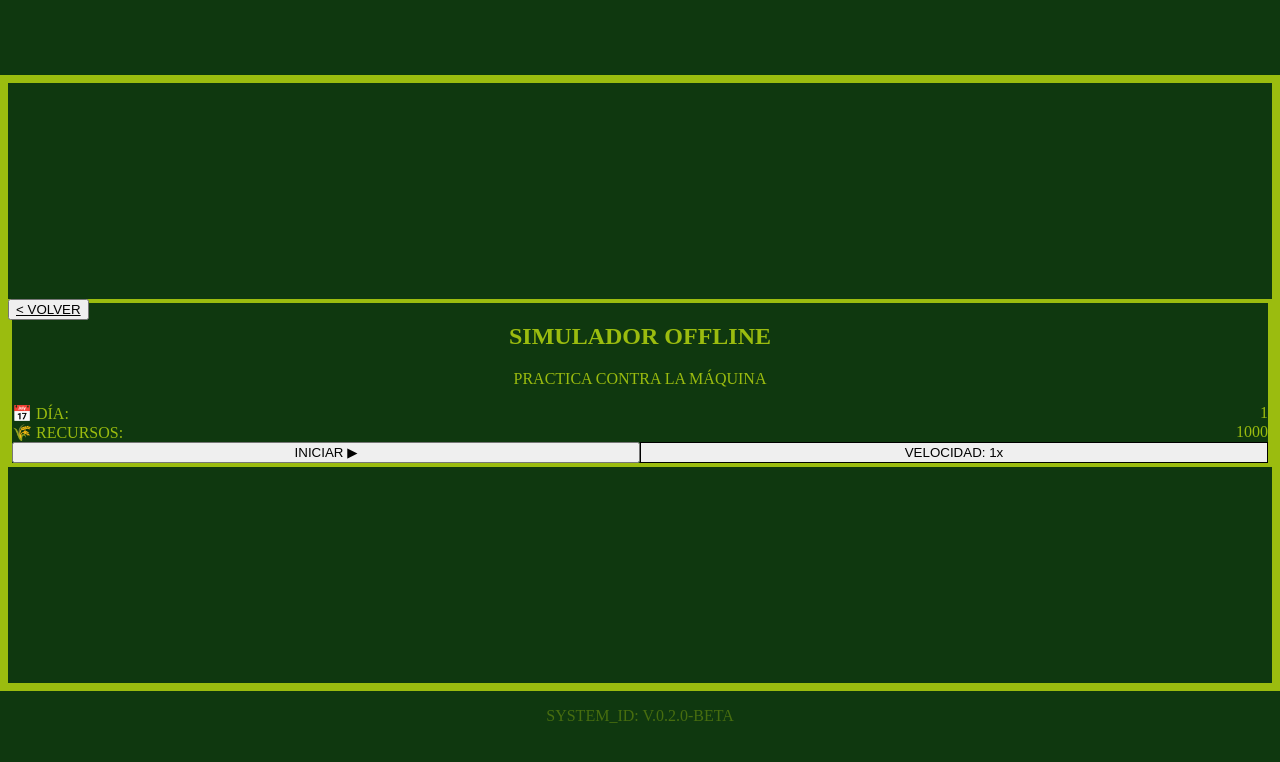
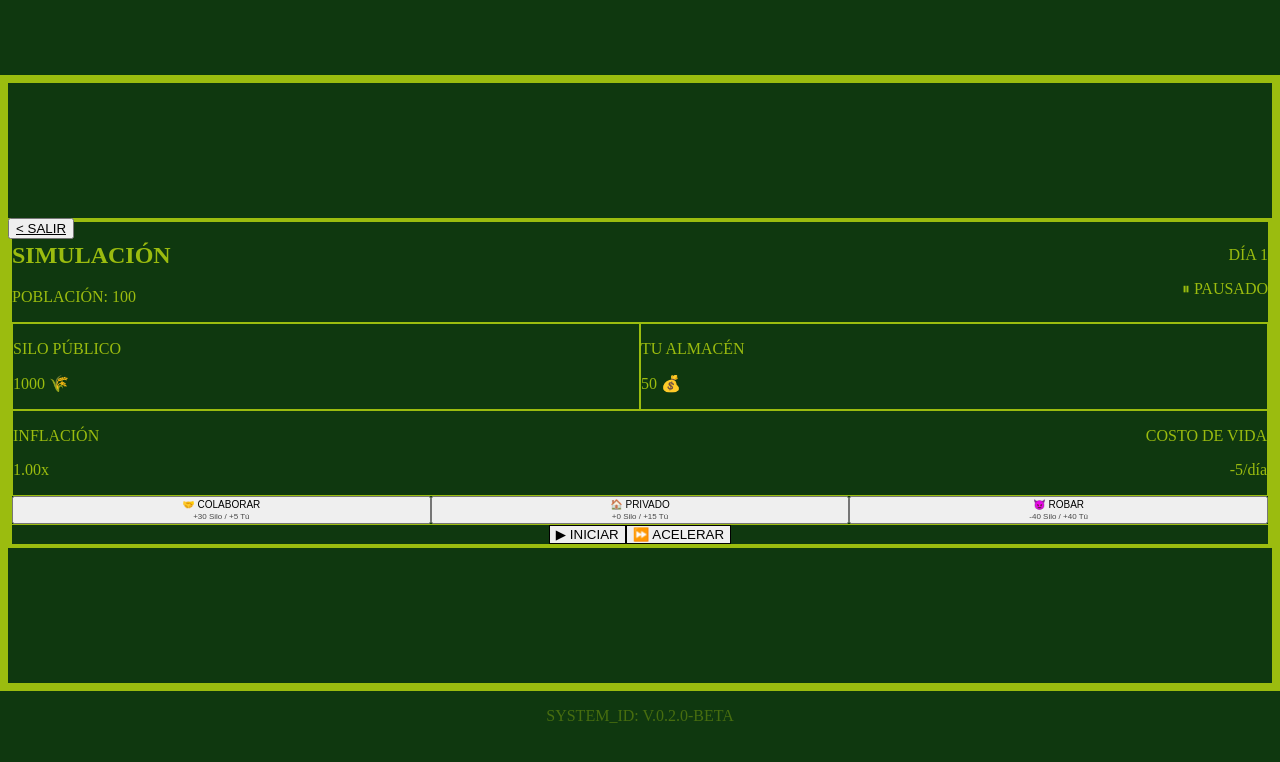
Before and after one commit to DARZP/society, a React (Vite) app: page / in a window 1280 px wide. Both pictures are taken after a click on the button "🤖 SIMULADOR IA". Shown: the top 762 px of the page. Built offline with nearby package versions, Linux system fonts and the light colour scheme.

Commit message:
Refactor OfflineSimulator state management and logic

```diff
--- a/src/components/OfflineSimulator.tsx
+++ b/src/components/OfflineSimulator.tsx
@@ -1,59 +1,173 @@
 import { useState, useEffect } from 'react';
 
 export default function OfflineSimulator({ onBack }: { onBack: () => void }) {
+  // --- ESTADO DEL MUNDO ---
   const [day, setDay] = useState(1);
-  const [silo, setSilo] = useState(1000);
+  const [publicSilo, setPublicSilo] = useState(1000); // Comida de todos
+  const [privateStash, setPrivateStash] = useState(50); // Tu comida guardada
+  const [population] = useState(100); // 100 Habitantes simulados
+
+  // --- ESTADO DEL TIEMPO ---
   const [isRunning, setIsRunning] = useState(false);
-  const [speed, setSpeed] = useState(1000); // 1 segundo por día
+  const [speed, setSpeed] = useState(2000); // Velocidad normal (2 segs por día)
 
-  // El motor de simulación
+  // --- MATEMÁTICAS DEL CAOS ---
+  // Si hay poca comida pública, la inflación sube.
+  // Base 1.0. Si el silo baja de 500, los precios se disparan.
+  const inflation = Math.max(1, 1000 / (publicSilo + 1)).toFixed(2);
+  const costOfLiving = Math.floor(5 * parseFloat(inflation));
+
+  // --- EL MOTOR DE LA SIMULACIÓN (Día a Día) ---
   useEffect(() => {
     let interval: any;
+
     if (isRunning) {
       interval = setInterval(() => {
+        // 1. Avanza el día
         setDay(d => d + 1);
-        // Simulación: La IA roba un poco cada día aleatoriamente
-        setSilo(s => Math.max(0, s - Math.floor(Math.random() * 50)));
+
+        // 2. La IA consume (Simulamos 99 personas comiendo)
+        // Algunos son honestos, otros roban un poco.
+        const consumption = Math.floor(Math.random() * 80) + 20;
+
+        setPublicSilo(prev => {
+          const newValue = prev - consumption;
+          // Si llega a 0, la sociedad colapsa (detenemos el tiempo)
+          if (newValue <= 0) {
+            setIsRunning(false);
+            return 0;
+          }
+          return newValue;
+        });
+
+        // 3. Tú pagas tu costo de vida automáticamente
+        setPrivateStash(prev => prev - costOfLiving);
+
       }, speed);
     }
     return () => clearInterval(interval);
-  }, [isRunning, speed]);
+  }, [isRunning, speed, costOfLiving]);
+
+  // --- TUS ACCIONES ---
+  const handleAction = (type: 'COLLABORATE' | 'PRIVATE' | 'STEAL') => {
+    if (publicSilo <= 0) return; // No puedes actuar si la sociedad murió
+
+    switch (type) {
+      case 'COLLABORATE':
+        // Trabajas para la sociedad: Aumenta mucho el Silo, poco para ti
+        setPublicSilo(s => s + 30);
+        setPrivateStash(s => s + 5);
+        break;
+      case 'PRIVATE':
+        // Trabajas en casa: El silo no crece, tú ganas más
+        setPrivateStash(s => s + 15);
+        break;
+      case 'STEAL':
+        // Robas: El silo baja drásticamente, tú ganas muchísimo
+        setPublicSilo(s => s - 40);
+        setPrivateStash(s => s + 40);
+        break;
+    }
+  };
 
   return (
-    <div className="w-full max-w-md relative">
-      <button onClick={onBack} className="absolute -top-12 left-0 text-white underline font-pixel text-xs">
-        &lt; VOLVER
+    <div className="w-full max-w-md relative mt-8">
+      <button onClick={onBack} className="absolute -top-10 left-0 text-soil hover:text-white underline font-pixel text-xs">
+        &lt; SALIR
       </button>
 
-      <div className="border-4 border-soil p-6 bg-black bg-opacity-90 shadow-2xl">
-        <h2 className="text-center text-soil font-pixel mb-2">SIMULADOR OFFLINE</h2>
-        <p className="text-xs text-center text-gray-400 mb-6 font-terminal">PRACTICA CONTRA LA MÁQUINA</p>
+      <div className={`border-4 p-6 bg-black shadow-2xl transition-colors duration-500 ${publicSilo <= 0 ? 'border-danger' : 'border-soil'}`}>
 
-        <div className="font-terminal text-2xl space-y-4 mb-8">
-          <div className="flex justify-between">
-            <span>📅 DÍA:</span> <span className="text-white">{day}</span>
+        {/* ENCABEZADO */}
+        <div className="flex justify-between items-center mb-6 border-b border-gray-700 pb-4">
+          <div>
+            <h2 className="text-soil font-pixel text-lg">SIMULACIÓN</h2>
+            <p className="text-xs text-gray-500 font-terminal">POBLACIÓN: {population}</p>
           </div>
-          <div className="flex justify-between">
-            <span>🌾 RECURSOS:</span> <span className={`${silo < 300 ? 'text-danger animate-pulse' : 'text-farm-green'}`}>{silo}</span>
+          <div className="text-right">
+            <p className="font-pixel text-2xl text-white">DÍA {day}</p>
+            <p className="text-xs text-gray-400">{isRunning ? '⏳ TIEMPO CORRIENDO' : '⏸ PAUSADO'}</p>
           </div>
         </div>
 
-        {/* CONTROLES DE TIEMPO */}
-        <div className="grid grid-cols-2 gap-4">
+        {/* ESTADÍSTICAS CENTRALES */}
+        <div className="grid grid-cols-2 gap-4 mb-8 font-terminal text-lg">
+          <div className="bg-gray-900 p-3 rounded border border-gray-800">
+            <p className="text-gray-400 text-sm">SILO PÚBLICO</p>
+            <p className={`text-2xl ${publicSilo < 300 ? 'text-danger animate-pulse' : 'text-farm-green'}`}>
+              {publicSilo} 🌾
+            </p>
+          </div>
+          <div className="bg-gray-900 p-3 rounded border border-gray-800">
+            <p className="text-gray-400 text-sm">TU ALMACÉN</p>
+            <p className="text-2xl text-gold">{privateStash} 💰</p>
+          </div>
+          <div className="bg-gray-900 p-3 rounded border border-gray-800 col-span-2 flex justify-between items-center">
+            <div>
+              <p className="text-gray-400 text-sm">INFLACIÓN</p>
+              <p className="text-xl text-white">{inflation}x</p>
+            </div>
+            <div className="text-right">
+              <p className="text-gray-400 text-sm">COSTO DE VIDA</p>
+              <p className="text-xl text-danger">-{costOfLiving}/día</p>
+            </div>
+          </div>
+        </div>
+
+        {/* GAME OVER */}
+        {publicSilo <= 0 && (
+          <div className="bg-danger text-white p-4 text-center font-pixel mb-4 animate-bounce">
+            💀 SOCIEDAD COLAPSADA 💀
+          </div>
+        )}
+
+        {/* BOTONES DE ACCIÓN */}
+        <div className="grid grid-cols-3 gap-2 mb-6">
           <button
-            onClick={() => setIsRunning(!isRunning)}
-            className={`font-pixel py-3 text-xs ${isRunning ? 'bg-danger text-white' : 'bg-farm-green text-black'}`}
+            onClick={() => handleAction('COLLABORATE')}
+            disabled={publicSilo <= 0}
+            className="bg-farm-green text-black font-pixel py-4 text-[10px] hover:scale-105 transition-transform disabled:opacity-50"
           >
-            {isRunning ? 'PAUSAR ⏸' : 'INICIAR ▶'}
+            🤝 COLABORAR
+            <br/><span className="text-[8px] opacity-70">+30 Silo / +5 Tú</span>
           </button>
 
           <button
-            onClick={() => setSpeed(speed === 1000 ? 200 : 1000)}
-            className="bg-gray-700 text-white font-pixel py-3 text-xs border border-gray-500"
+             onClick={() => handleAction('PRIVATE')}
+             disabled={publicSilo <= 0}
+             className="bg-yellow-600 text-black font-pixel py-4 text-[10px] hover:scale-105 transition-transform disabled:opacity-50"
           >
-            VELOCIDAD: {speed === 1000 ? '1x' : '⚡ 5x'}
+            🏠 PRIVADO
+            <br/><span className="text-[8px] opacity-70">+0 Silo / +15 Tú</span>
+          </button>
+
+          <button
+             onClick={() => handleAction('STEAL')}
+             disabled={publicSilo <= 0}
+             className="bg-red-600 text-white font-pixel py-4 text-[10px] hover:scale-105 transition-transform disabled:opacity-50"
+          >
+            😈 ROBAR
+            <br/><span className="text-[8px] opacity-70">-40 Silo / +40 Tú</span>
           </button>
         </div>
+
+        {/* CONTROLES DE TIEMPO */}
+        <div className="flex gap-2 justify-center border-t border-gray-700 pt-4">
+          <button
+            onClick={() => setIsRunning(!isRunning)}
+            className="text-white font-pixel text-xs border border-gray-500 px-4 py-2 hover:bg-gray-800"
+          >
+            {isRunning ? '⏸ PAUSAR' : '▶ INICIAR'}
+          </button>
+
+          <button
+            onClick={() => setSpeed(speed === 2000 ? 500 : 2000)}
+            className="text-gold font-pixel text-xs border border-gold px-4 py-2 hover:bg-gray-800"
+          >
+            {speed === 2000 ? '⏩ ACELERAR' : '🐌 NORMAL'}
+          </button>
+        </div>
+
       </div>
     </div>
   );
```
